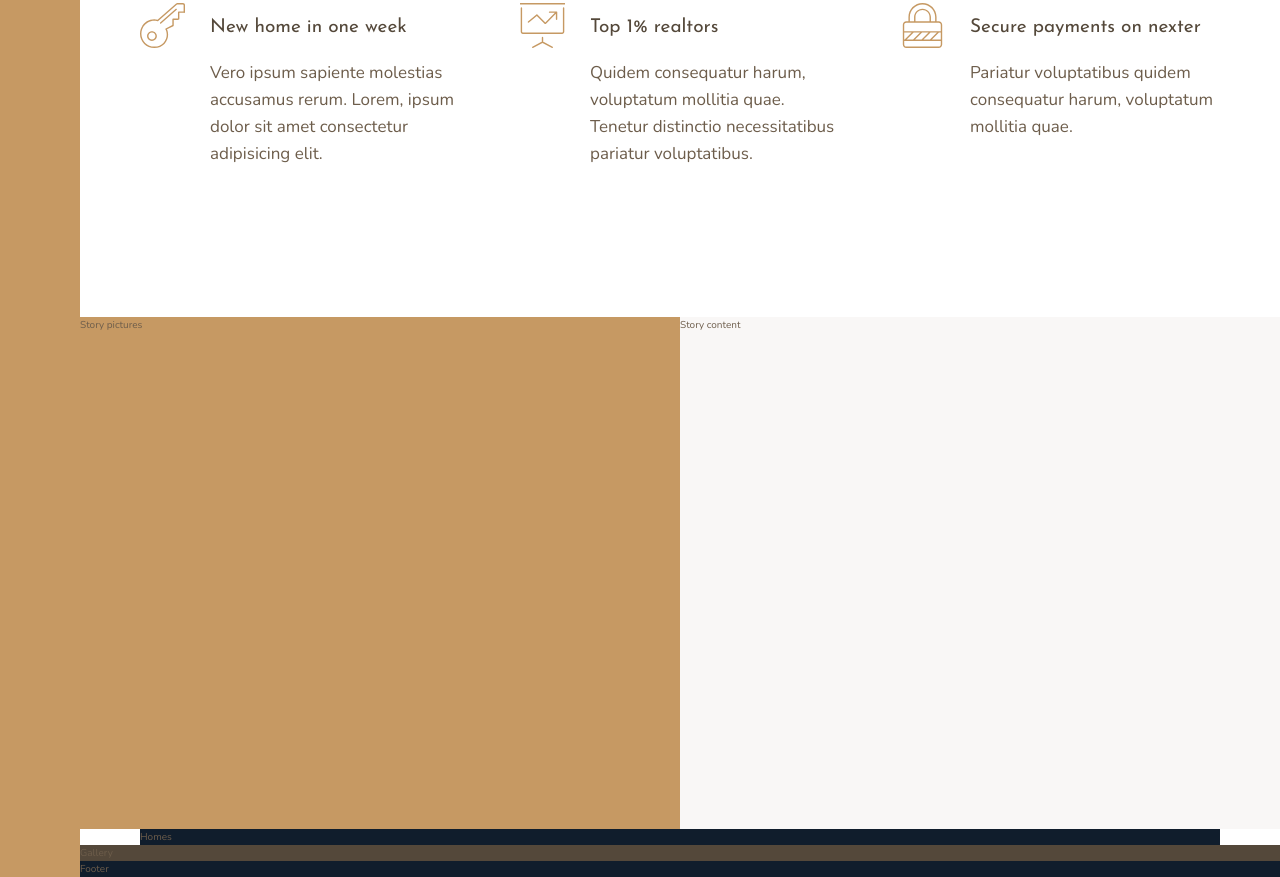
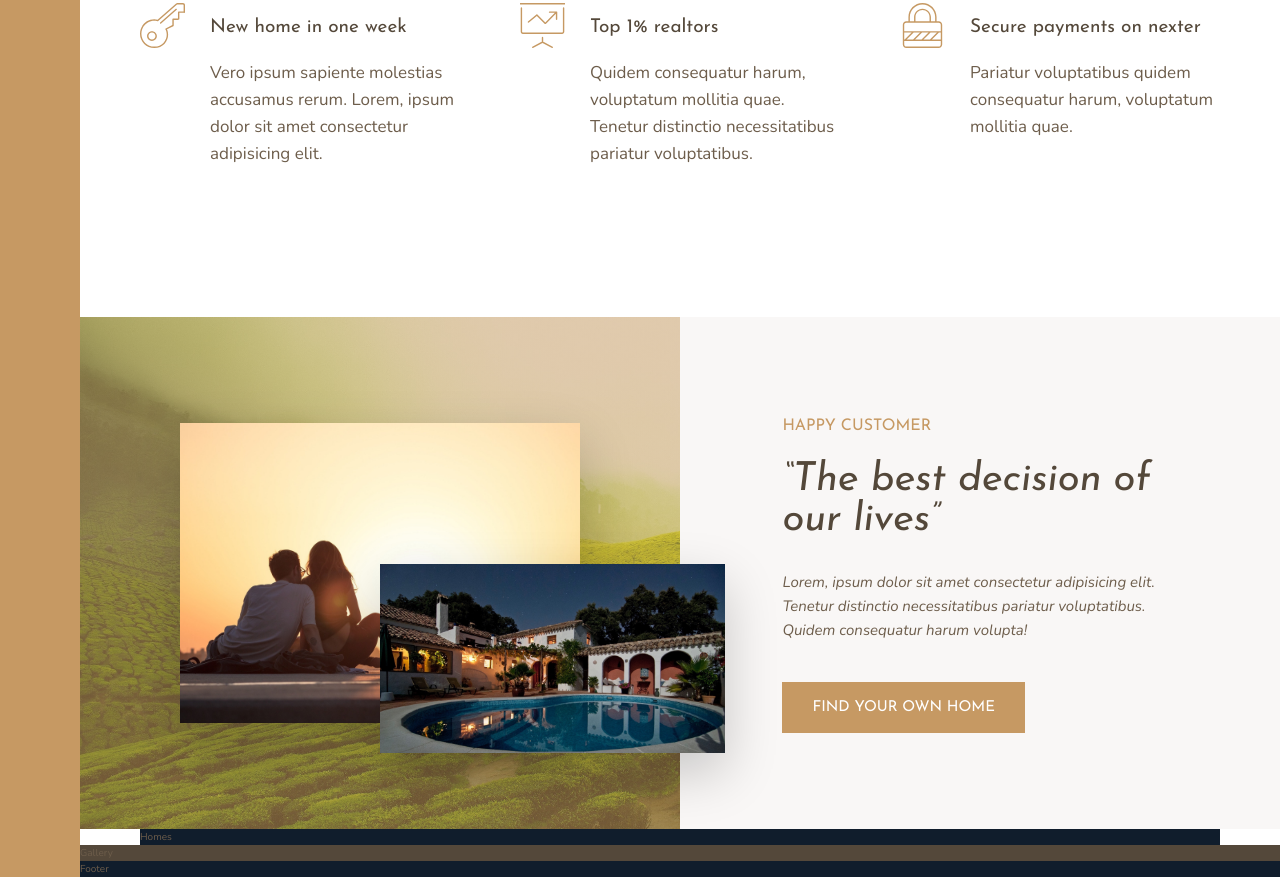
Before and after one commit to DuttaAnirudh/nexter-website, a website: page index.html in a window 1280 px wide. Shown: the part 991-1868 px from the top of the page. Drawn offline with nearby package versions, Linux system fonts and the light colour scheme.

Commit message:
feat: add story section to home page

```diff
--- a/index.html
+++ b/index.html
@@ -89,9 +89,27 @@
       </div>
     </section>
 
-    <div class="story__pictures">Story pictures</div>
+    <div class="story__pictures">
+      <img
+        src="/assets/story-1.jpeg"
+        alt="Couple with new house"
+        class="story__img--1"
+      />
+      <img src="/assets/story-2.jpeg" alt="New house" class="story__img--2" />
+    </div>
 
-    <div class="story__content">Story content</div>
+    <div class="story__content">
+      <h3 class="heading-3 mb-2">Happy Customer</h3>
+      <h2 class="heading-2 heading-2--dark mb-3">
+        &ldquo;The best decision of our lives&rdquo;
+      </h2>
+      <p class="story__text">
+        Lorem, ipsum dolor sit amet consectetur adipisicing elit. Tenetur
+        distinctio necessitatibus pariatur voluptatibus. Quidem consequatur
+        harum volupta!
+      </p>
+      <button class="btn">Find your own home</button>
+    </div>
 
     <section class="homes">Homes</section>
 
--- a/sass/abstracts/_variables.scss
+++ b/sass/abstracts/_variables.scss
@@ -10,6 +10,9 @@ $color-grey-light-2: #aaa;
 $color-grey-dark-1: #54483a;
 $color-grey-dark-2: #6d5d4b;
 
+$color-black: #000;
+$color-white: #fff;
+
 // FONT VARIABLES
 $font-primary: "Nunito", sans-serif;
 $font-display: "Josefin Sans", sans-serif;
--- a/sass/base/_typography.scss
+++ b/sass/base/_typography.scss
@@ -11,10 +11,24 @@ body {
 
 .heading-2 {
   @extend %heading;
+  font-size: 4rem;
+  font-style: italic;
+  line-height: 1;
+
+  &--light {
+    color: $color-grey-light-1;
+  }
+
+  &--dark {
+    color: $color-grey-dark-1;
+  }
 }
 
 .heading-3 {
   @extend %heading;
+  font-size: 1.6rem;
+  color: $color-primary;
+  text-transform: uppercase;
 }
 
 .heading-4 {
--- a/sass/base/_utility.scss
+++ b/sass/base/_utility.scss
@@ -0,0 +1,15 @@
+.mb-2 {
+  margin-bottom: 2rem;
+}
+
+.mb-3 {
+  margin-bottom: 3rem;
+}
+
+.mb-4 {
+  margin-bottom: 4rem;
+}
+
+.mb-8 {
+  margin-bottom: 8rem;
+}
--- /dev/null
+++ b/sass/components/_btn.scss
@@ -0,0 +1,16 @@
+.btn {
+  background-color: $color-primary;
+  color: $color-white;
+  border: none;
+  border-radius: 0;
+  font-family: $font-display;
+  font-size: 1.5rem;
+  text-transform: uppercase;
+  padding: 1.8rem 3rem;
+  transition: all 0.2s;
+  cursor: pointer;
+
+  &:hover {
+    background-color: $color-primary-dark;
+  }
+}
--- a/sass/components/_story.scss
+++ b/sass/components/_story.scss
@@ -1,11 +1,48 @@
 .story {
   &__pictures {
-    background-color: $color-primary;
     grid-column: 2 / 7;
+    background-image: linear-gradient(
+        rgba($color-primary, 0.5),
+        rgba($color-primary, 0.5)
+      ),
+      url(../../assets/back.jpg);
+    background-size: cover;
+
+    display: grid;
+    grid-template-rows: repeat(6, 1fr);
+    grid-template-columns: repeat(6, 1fr);
+    align-items: center;
+  }
+
+  &__img--1 {
+    width: 100%;
+    grid-row: 2/6;
+    grid-column: 2/6;
+    box-shadow: 0 2rem 5rem rgba($color-black, 0.2);
+  }
+
+  &__img--2 {
+    width: 115%;
+    grid-row: 4/6;
+    grid-column: 4 / 7;
+    z-index: 20;
+    box-shadow: 0 2rem 5rem rgba($color-black, 0.2);
   }
 
   &__content {
     background-color: $color-grey-light-1;
     grid-column: 7 / 12;
+    padding: 6rem 8vw;
+
+    display: flex;
+    flex-direction: column;
+    align-items: flex-start;
+    justify-content: center;
+  }
+
+  &__text {
+    font-size: 1.5rem;
+    font-style: italic;
+    margin-bottom: 4rem;
   }
 }
--- a/sass/main.scss
+++ b/sass/main.scss
@@ -18,5 +18,6 @@
 
 @import "components/realtors";
 @import "components/feature";
+@import "components/btn";
 @import "components/story";
 @import "components/gallery";
```
Also changed, not shown: css/style.css.
